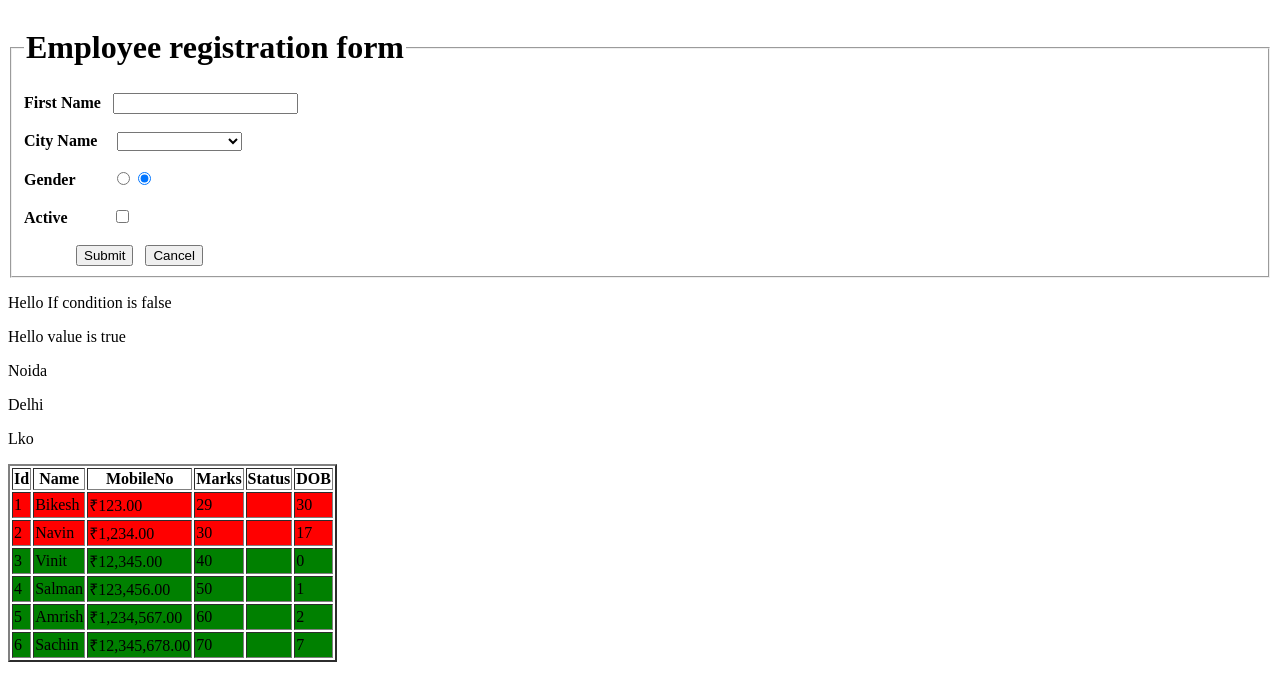
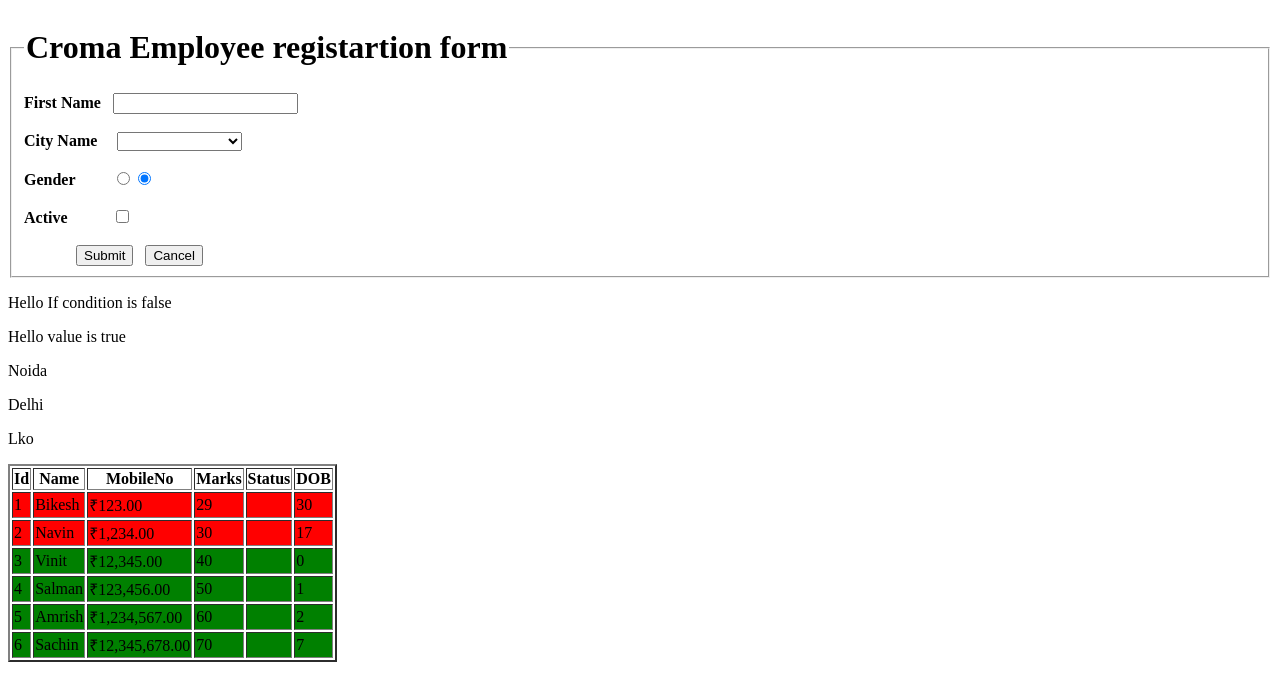
Before and after one commit to Bikeshs/CromaNgWDNovBatch, an Angular app: page / in a window 1280 px wide. Shown: the top 700 px of the page. Built offline with nearby package versions, Linux system fonts and the light colour scheme.

Commit message:
change text

```diff
--- a/src/app/registration/registration.component.ts
+++ b/src/app/registration/registration.component.ts
@@ -5,7 +5,7 @@
     templateUrl: './registration.component.html'
 })
 export class RegistrationComponent {
-    title = "Employee registration form";
+    title = "Croma Employee registartion form";
     slectedValue: any;
     objEmplyee: Employee = new Employee();
     list = [];
```
